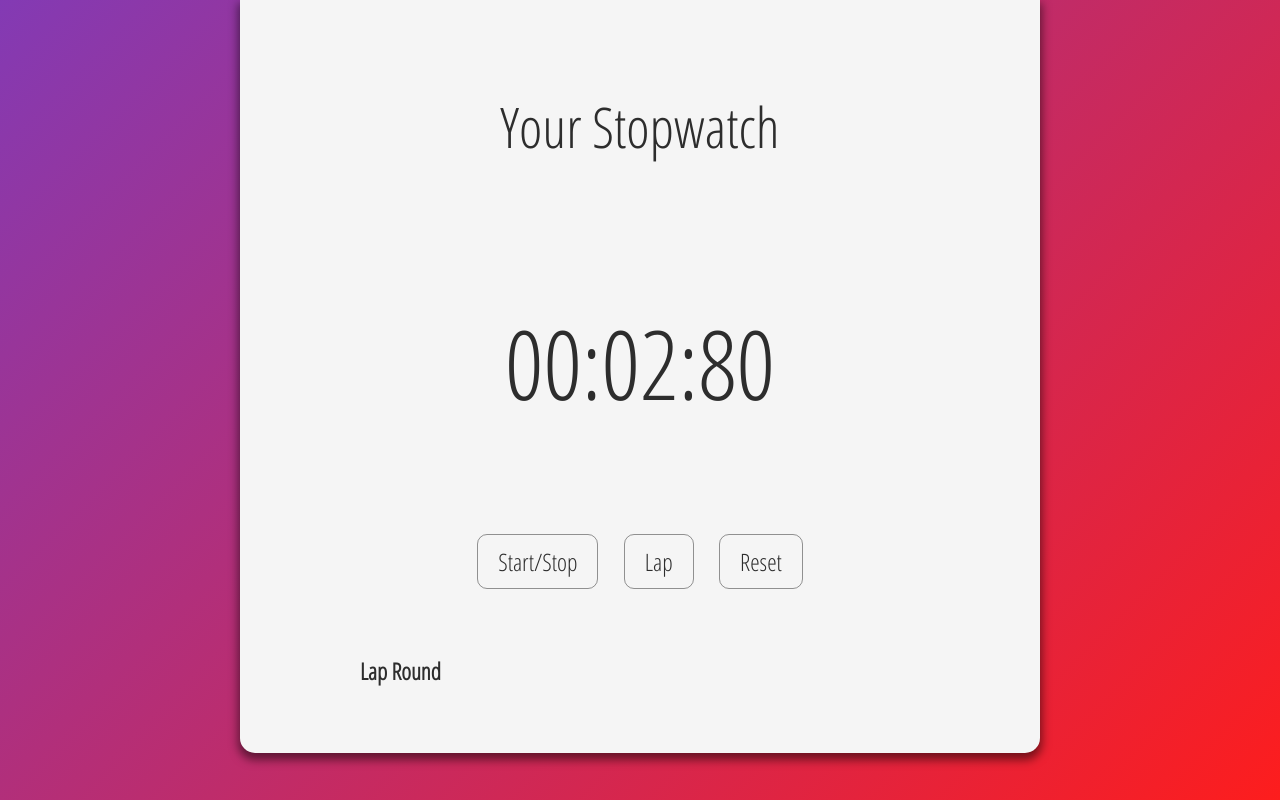
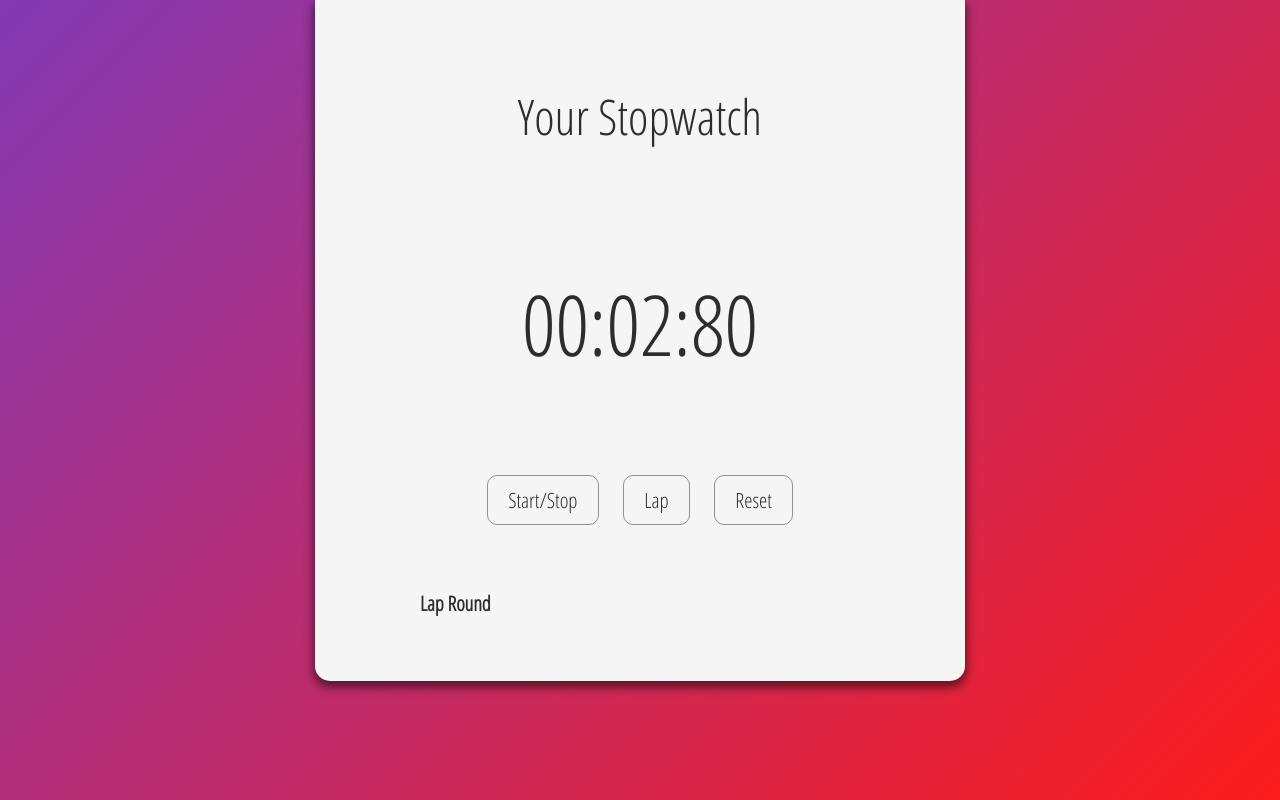
Before and after one commit to tranhoanvo/stopwatch, a plain HTML site: page index.html in a window 1280 px wide. Both pictures are taken after a click on the button "Start/Stop". Drawn offline with Linux system fonts and the light colour scheme.

Commit message:
Update Logic Timer

```diff
--- a/main.js
+++ b/main.js
@@ -18,14 +18,16 @@ function startOrStop() {
 function modifyTimer() {
     if (milisec < 100) {
         milisec += 1;
-        document.getElementById("milisecond-display").innerHTML = milisec.toLocaleString(undefined, { minimumIntegerDigits: 2 });
+        document.getElementById("milisecond-display").innerHTML = milisec==100 ? "00" : milisec.toLocaleString(undefined, { minimumIntegerDigits: 2 });
     } else {
         milisec = 1;
+        document.getElementById("milisecond-display").innerHTML = milisec.toLocaleString(undefined, { minimumIntegerDigits: 2 });
         if (sec < 60) {
             sec += 1;
-            document.getElementById("second-display").innerHTML = sec.toLocaleString(undefined, { minimumIntegerDigits: 2 });
+            document.getElementById("second-display").innerHTML = sec==60 ? "00" :  sec.toLocaleString(undefined, { minimumIntegerDigits: 2 });
         } else {
             sec = 1;
+            document.getElementById("second-display").innerHTML = sec.toLocaleString(undefined, { minimumIntegerDigits: 2 });
             if (minute < 60) {
                 minute += 1;
                 document.getElementById("minute-display").innerHTML = minute.toLocaleString(undefined, { minimumIntegerDigits: 2 });
@@ -48,6 +50,7 @@ function lapTimer() {
         lapBody.id = "lap-records";
         document.getElementById("lap-table").appendChild(lapBody);
     };
+
     let lapRecord = document.createElement("tr");
     lapRecord.innerHTML = `<td>${counter}</td>
     <td>${minute.toLocaleString(undefined, { minimumIntegerDigits: 2 })}:${sec.toLocaleString(undefined, { minimumIntegerDigits: 2 })}:${milisec.toLocaleString(undefined, { minimumIntegerDigits: 2 })}</td>`;
--- a/style.css
+++ b/style.css
@@ -1,5 +1,5 @@
 :root {
-    font-size: 16px;
+    font-size: 14px;
 }
 
 body {
@@ -15,9 +15,6 @@ body {
 }
 
 @media screen and (max-width: 500px) {
-    :root {
-        font-size: 14px;
-    }
 
     .container {
         padding: 25px !important;
@@ -50,8 +47,8 @@ body {
 .container {
     width: 75vw;
     min-width: 250px;
-    max-width: 700px;
-    margin: 0 auto 75px;
+    max-width: 550px;
+    margin: 0 auto 50px;
     padding: 50px;
     display: flex;
     flex-direction: column;
```
